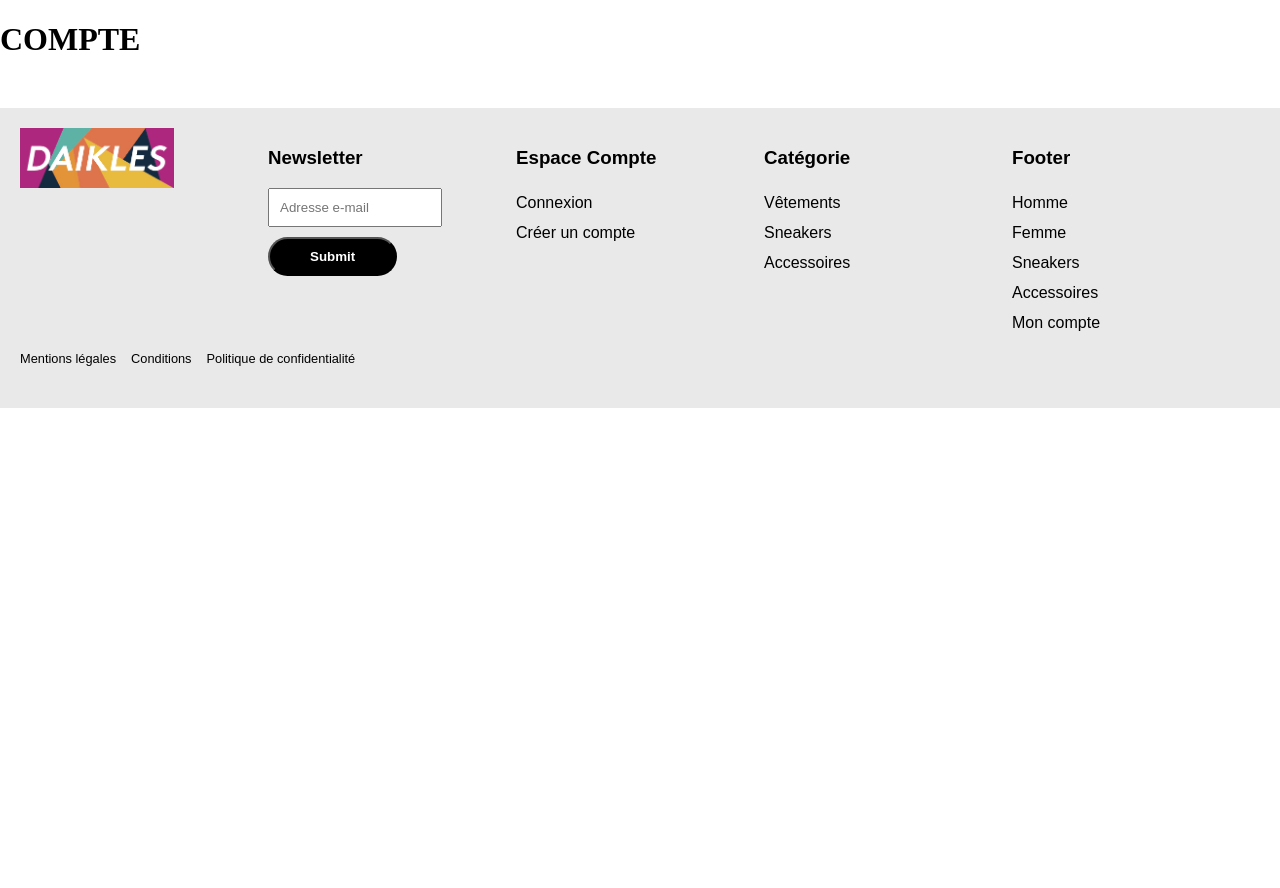
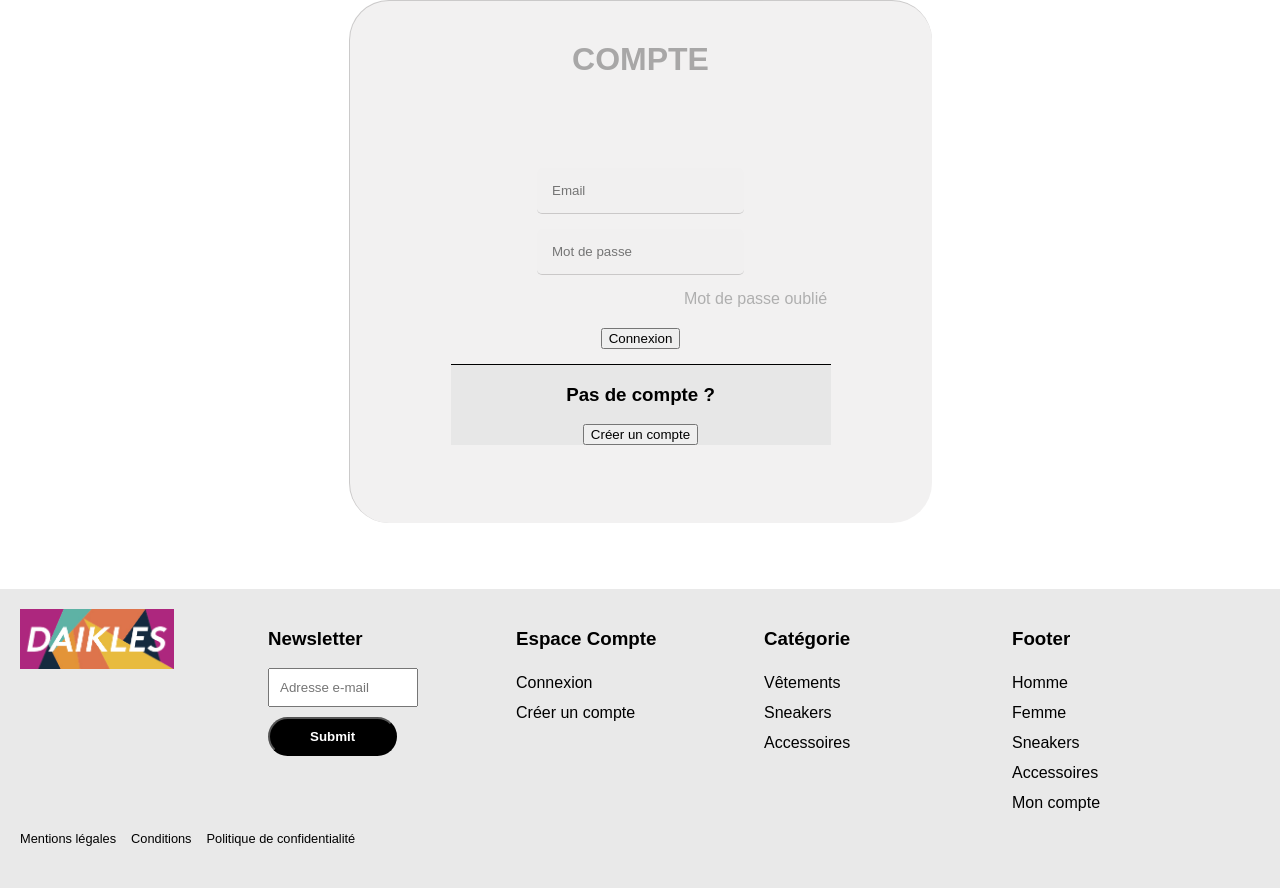
Before and after one commit to damdpz/projet-philiance, a PHP site: page /compte.php in a window 1280 px wide. Shown: the part 86-974 px from the top of the page. Before the commit the page ends 494 px from the top, so only its background shows below. Run offline with PHP 8.4, Linux system fonts and the light colour scheme.

Commit message:
compte et inscription

```diff
--- /dev/null
+++ b/assets/css/compte.css
@@ -0,0 +1,70 @@
+main{
+
+        display: flex;
+        align-content: center;
+        justify-content: center;
+        font-family: Arial, Helvetica, sans-serif;
+}
+
+
+
+.connexion{
+    width: 380px;
+    height: 320px;
+    padding: 101px;
+    text-align: center;
+    background-color: rgb(212, 210, 210, .3);
+    border-radius: 40px;
+    border-left: 1px solid rgb(112, 111, 111, .3);
+    border-top: 1px solid rgb(112, 111, 111, .3);
+
+}
+
+h1{
+    opacity: .3;
+    margin-top: -61px;
+    margin-bottom: 90px;
+    text-align: center;
+
+}
+
+
+.pw{
+    text-decoration: none;
+    color: #afafaf;
+    transition: all .3s;
+    margin-left: 230px;
+}
+
+.pw:hover{
+
+    color: rgb(80, 80, 80);
+
+}
+
+.champ input[type="email"], input[type="password"] {
+    padding: 15px;
+    border-radius: 5px;
+    border: none;
+    border-bottom: 1px solid rgb(112, 111, 111, .3);
+    margin-bottom: 15px;
+    background-color:rgb(237 237 237 / 30%);
+
+
+
+}
+
+.champ input[type="bouton"]{
+    margin-bottom: 30px;
+}
+
+
+.champ1{
+    border-top: 1px solid black;
+    background-color: rgb(231 231 231);
+    margin-top: 15px;
+    display: flex;
+    flex-direction: column;
+    justify-content: space-around;
+
+}
--- a/compte.php
+++ b/compte.php
@@ -4,7 +4,7 @@ require_once("inc/function.inc.php");
 
 
 // // CODE PROPRE A LA PAGE PHP EN COURS
-// echo '<link href="assets/css/index.css" rel="stylesheet" type="text/css"';
+echo '<link href="assets/css/compte.css" rel="stylesheet" type="text/css">';
 
 require_once("inc/head.inc.php");
 require_once("inc/nav.inc.php");
@@ -13,11 +13,36 @@ require_once("inc/nav.inc.php");
 
 
 <main>
- <form>
+    <div class="form1">
+        <!--FORMULAIRE-->
+ <form class="connexion">
     <h1>COMPTE</h1>
+
+    <div class="champ">
+
+        <input type="email" placeholder="Email"> <br>
+        <label for="email"></label>
+
+
+        <input type="password" placeholder="Mot de passe"> <br>
+        <label for="password"></label>
+
+        <a href="#" class="pw">Mot de passe oublié</a><br>
+
+        <input type="button" value="Connexion" style="
+         margin-top: 20px;">
+    </div>
+
+
+        <div class="champ1">
+           <h3>Pas de compte ?</h3>
+
+           <a href="inscription.php" class="compte"><input type="button" value="Créer un compte"></a>
+        </div>
+    </form>
  </form>
 
-
+    </div>
 
 
 </main>
```
Also changed, not shown: assets/css/inscription.css (added, +18 -0 lines), inscription.php (added, +41 -0 lines).
